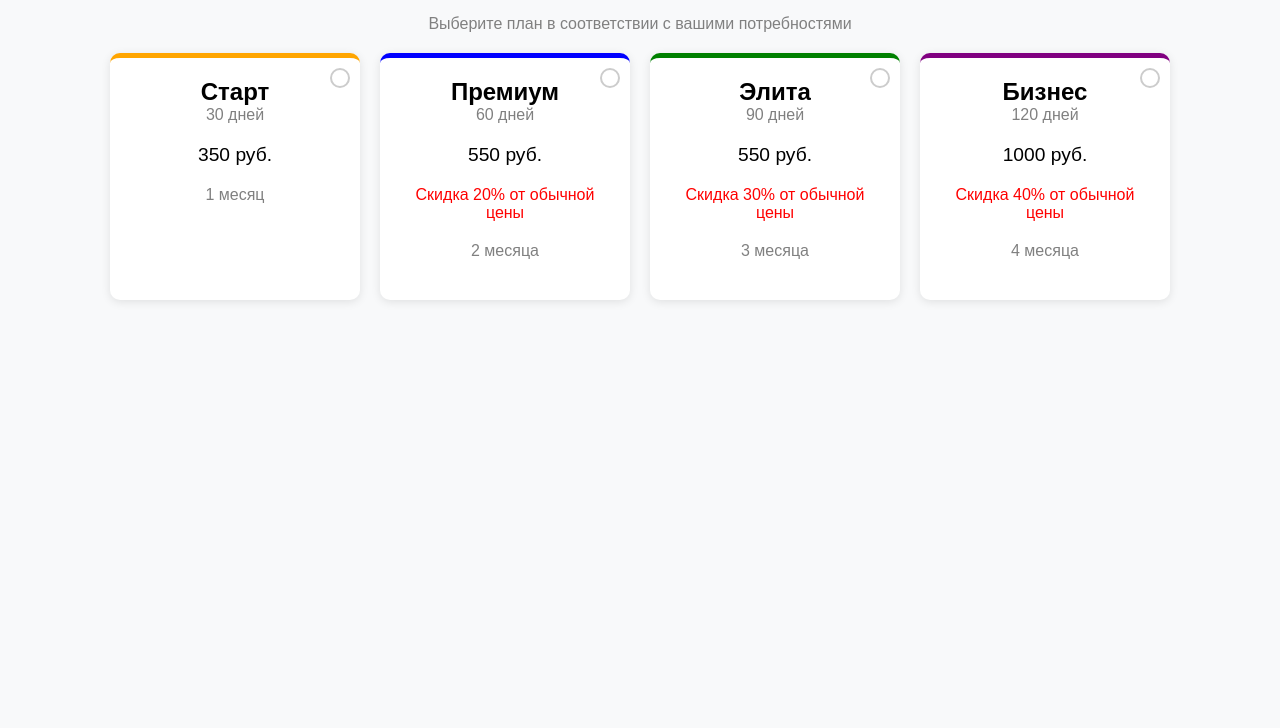
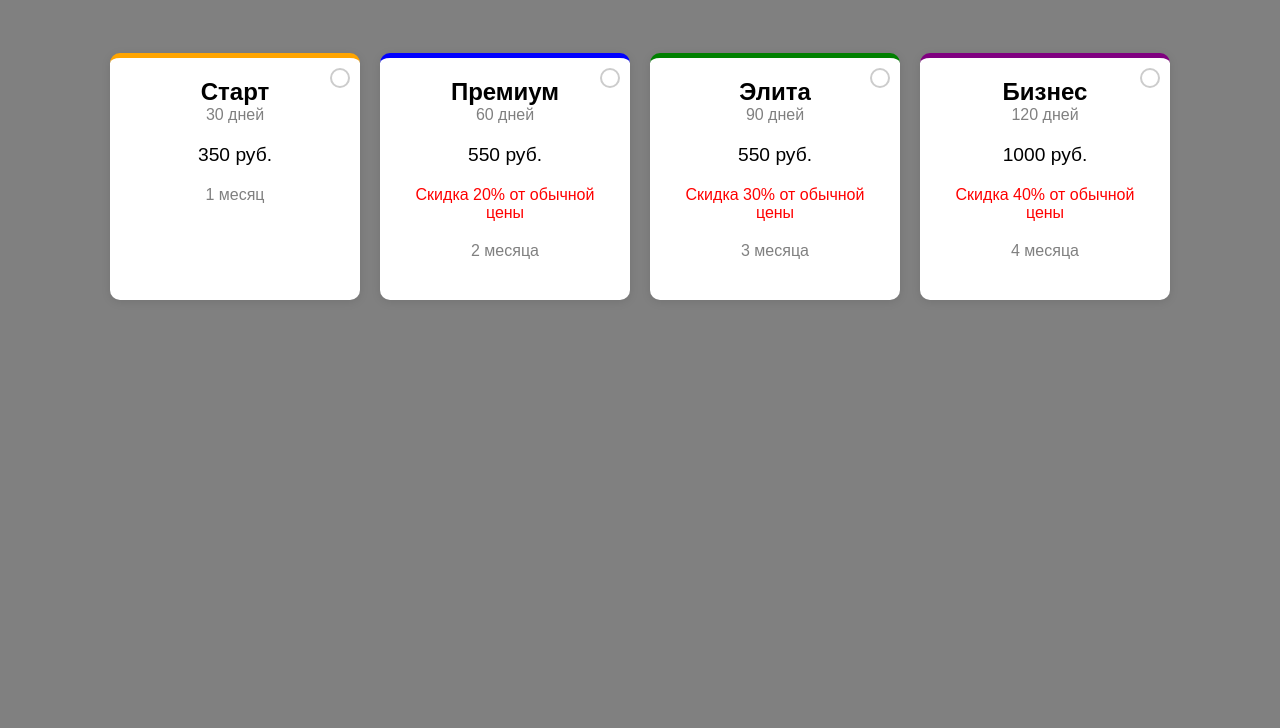
Before and after one commit to arturnurmetov/lab7, a plain HTML site: page index.html in a window 1280 px wide. Shown: the part 72-800 px from the top of the page. Drawn offline with Linux system fonts and the light colour scheme.

Commit message:
Update index.html

```diff
--- a/index.html
+++ b/index.html
@@ -12,7 +12,7 @@
             font-family: Arial, sans-serif;
         }
         body {
-            background-color: #f8f9fa;
+            background-color: #808080;
             text-align: center;
             padding: 20px;
         }
```
